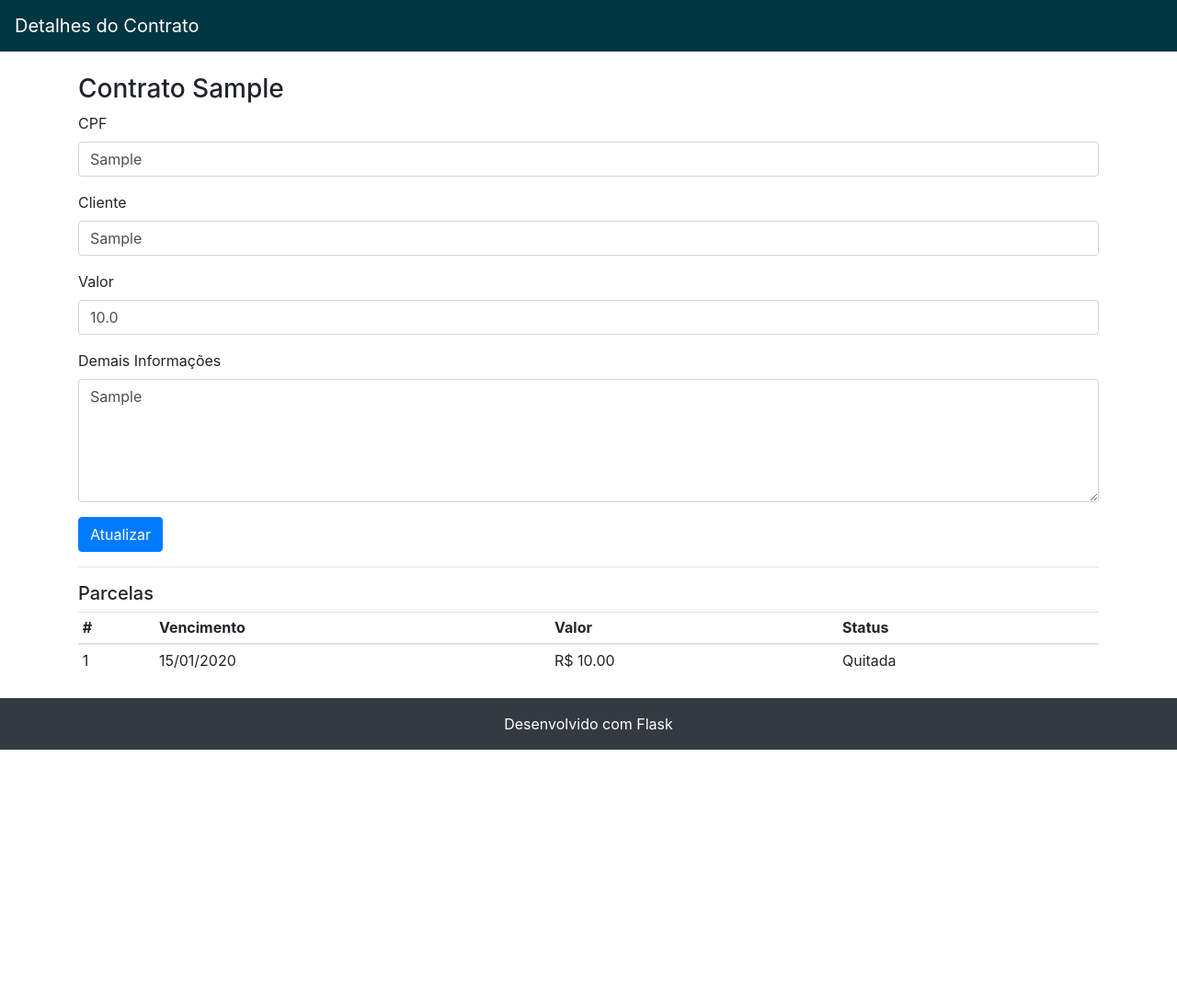
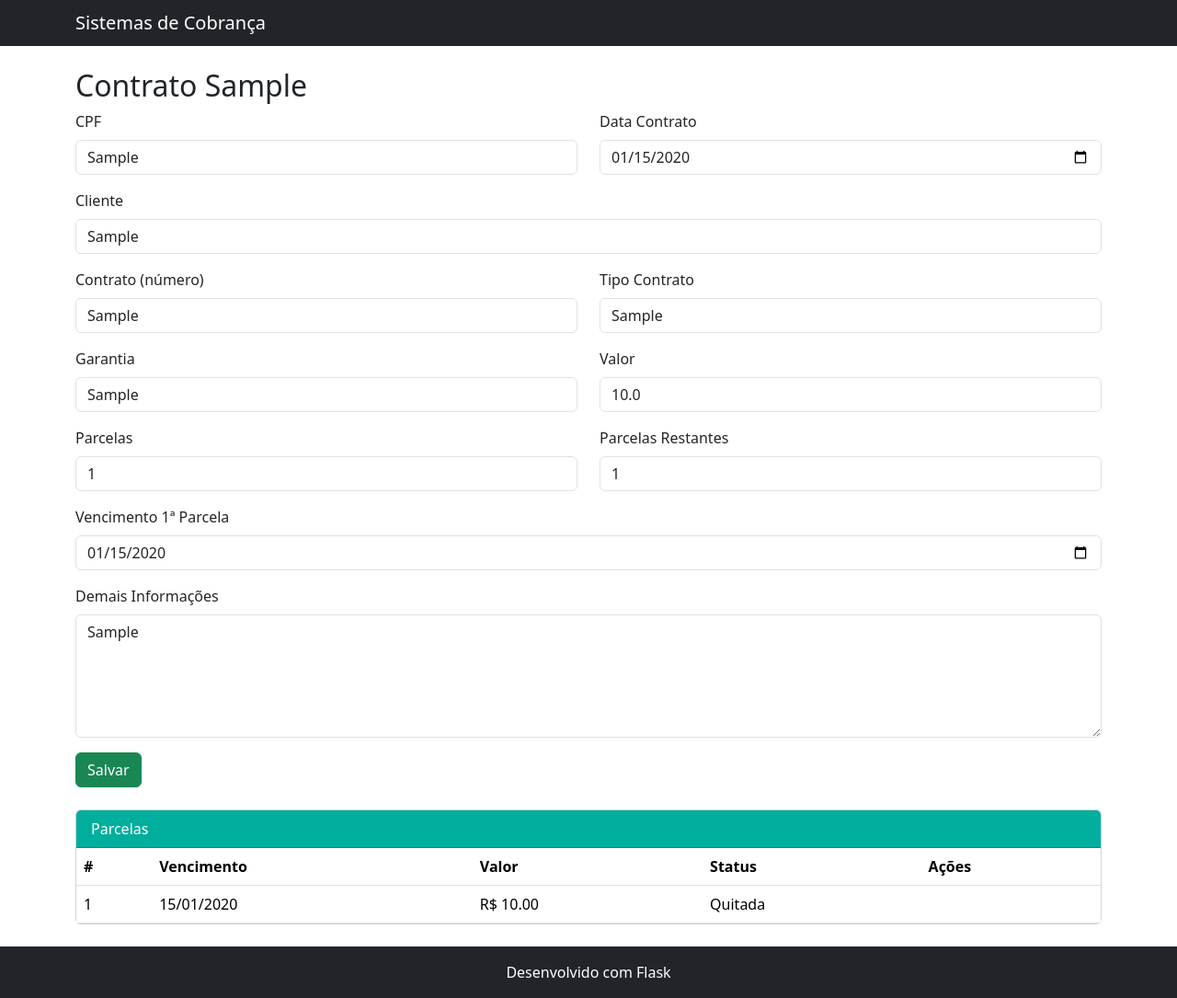
Before and after one commit to felipe4128/Contratos_cobranca, a Flask app: page /contrato/1 in a window 1280 px wide. Shown: the whole page at 92% size. Before the commit the page ends 815 px from the top, so only its background shows below. Run offline with Flask 3, Linux system fonts and the light colour scheme; tables that the repository leaves empty hold one stand-in row (values such as "Sample post").

Commit message:
Isola seção de Parcelas em card separado no contrato.html

```diff
--- a/templates/contrato.html
+++ b/templates/contrato.html
@@ -1,38 +1,92 @@
-<!DOCTYPE html>
-<html>
-<head>
-  <meta charset="utf-8">
-  <title>Detalhes do Contrato</title>
-  <link href="https://cdn.jsdelivr.net/npm/bootstrap@4.6.2/dist/css/bootstrap.min.css" rel="stylesheet">
-</head>
-<body>
-<nav class="navbar navbar-expand-lg" style="background-color: #003641;">
-  <span class="navbar-brand text-white">Detalhes do Contrato</span>
-</nav>
-<div class="container my-4">
-  <h3>Contrato {{ contrato.numero }}</h3>
+{% extends 'base.html' %}
+{% block content %}
+<h2>Contrato {{ contrato.numero }}</h2>
 <form method="post">
-    <div class="form-group"><label>CPF</label><input type="text" name="cpf" value="{{ contrato.cpf }}" class="form-control"></div>
-    <div class="form-group"><label>Cliente</label><input type="text" name="cliente" value="{{ contrato.cliente }}" class="form-control"></div>
-    <div class="form-group"><label>Valor</label><input type="number" step="0.01" name="valor" value="{{ contrato.valor }}" class="form-control"></div>
-    <div class="form-group"><label>Demais Informações</label><textarea name="demais_info" class="form-control" rows="5">{{ contrato.demais_info or '' }}</textarea></div>
-    <button class="btn btn-primary">Atualizar</button>
+  <div class="row mb-3">
+    <div class="col">
+      <label for="cpf" class="form-label">CPF</label>
+      <input type="text" class="form-control" id="cpf" name="cpf" value="{{ contrato.cpf }}">
+    </div>
+    <div class="col">
+      <label for="data_contrato" class="form-label">Data Contrato</label>
+      <input type="date" class="form-control" id="data_contrato" name="data_contrato"
+             value="{{ contrato.data_contrato|default('',true) }}">
+    </div>
+  </div>
+  <div class="mb-3">
+    <label for="cliente" class="form-label">Cliente</label>
+    <input type="text" class="form-control" id="cliente" name="cliente" value="{{ contrato.cliente }}">
+  </div>
+  <div class="row mb-3">
+    <div class="col">
+      <label for="numero" class="form-label">Contrato (número)</label>
+      <input type="text" class="form-control" id="numero" name="numero" value="{{ contrato.numero }}">
+    </div>
+    <div class="col">
+      <label for="tipo_contrato" class="form-label">Tipo Contrato</label>
+      <input type="text" class="form-control" id="tipo_contrato" name="tipo_contrato" value="{{ contrato.tipo_contrato }}">
+    </div>
+  </div>
+  <div class="row mb-3">
+    <div class="col">
+      <label for="garantia" class="form-label">Garantia</label>
+      <input type="text" class="form-control" id="garantia" name="garantia" value="{{ contrato.garantia }}">
+    </div>
+    <div class="col">
+      <label for="valor" class="form-label">Valor</label>
+      <input type="number" step="0.01" class="form-control" id="valor" name="valor" value="{{ contrato.valor }}">
+    </div>
+  </div>
+  <div class="row mb-3">
+    <div class="col">
+      <label for="parcelas" class="form-label">Parcelas</label>
+      <input type="number" class="form-control" id="parcelas" name="parcelas" value="{{ contrato.parcelas }}">
+    </div>
+    <div class="col">
+      <label for="parcelas_restantes" class="form-label">Parcelas Restantes</label>
+      <input type="number" class="form-control" id="parcelas_restantes" name="parcelas_restantes" value="{{ contrato.parcelas_restantes }}">
+    </div>
+  </div>
+  <div class="mb-3">
+    <label for="vencimento_parcelas" class="form-label">Vencimento 1ª Parcela</label>
+    <input type="date" class="form-control" id="vencimento_parcelas" name="vencimento_parcelas"
+           value="{{ contrato.vencimento_parcelas|default('',true) }}">
+  </div>
+  <div class="mb-3">
+    <label for="demais_info" class="form-label">Demais Informações</label>
+    <textarea class="form-control" id="demais_info" name="demais_info" rows="5">{{ contrato.demais_info or '' }}</textarea>
+  </div>
+  <button type="submit" class="btn btn-success">Salvar</button>
 </form>
-  <hr>
-  <h5>Parcelas</h5>
-  <table class="table table-sm">
-    <thead><tr><th>#</th><th>Vencimento</th><th>Valor</th><th>Status</th></tr></thead>
+
+<!-- Parcelas em card separado -->
+<div class="card mt-4">
+  <div class="card-header text-white" style="background-color: {{ cor_primaria }};">
+    Parcelas
+  </div>
+  <div class="card-body p-0">
+    <table class="table mb-0">
+      <thead class="thead-light">
+        <tr>
+          <th>#</th>
+          <th>Vencimento</th>
+          <th>Valor</th>
+          <th>Status</th>
+          <th>Ações</th>
+        </tr>
+      </thead>
       <tbody>
         {% for p in parcelas %}
         <tr>
           <td>{{ p.numero }}</td>
           <td>{{ p.vencimento.strftime('%d/%m/%Y') }}</td>
           <td>R$ {{ '%.2f'|format(p.valor) }}</td>
+          <td>{{ 'Quitada' if p.quitada else 'Pendente' }}</td>
           <td>
-          {% if p.quitada %}
-            Quitada
-          {% else %}
-            <form method="post" action="{{ url_for('quitar_parcela', id=p.id) }}"><button class="btn btn-sm btn-success">Quitar</button></form>
+            {% if not p.quitada %}
+            <form method="post" action="{{ url_for('quitar_parcela', id=p.id) }}">
+              <button class="btn btn-sm btn-success">Quitar</button>
+            </form>
             {% endif %}
           </td>
         </tr>
@@ -40,6 +94,5 @@
       </tbody>
     </table>
   </div>
-<footer class="bg-dark text-white text-center py-3">Desenvolvido com Flask</footer>
-</body>
-</html>
+</div>
+{% endblock %}
```
Lines whose indentation alone changed are shown as unchanged.
